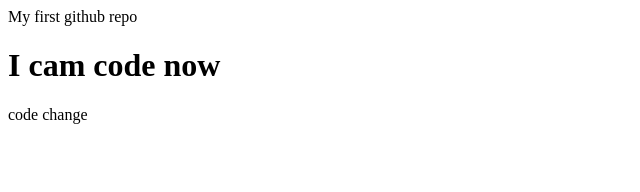
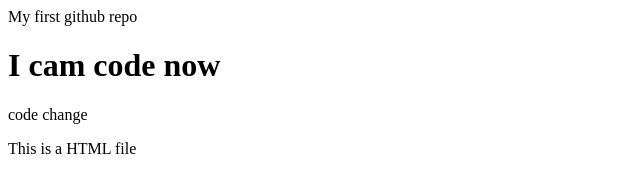
Before and after one commit to isteakahmad21/my-first-repo, a plain HTML site: page index.html in a window 1280 px wide. Shown: the whole page, without its empty margins (0-640 px from the left). Drawn offline with Linux system fonts and the light colour scheme.

Commit message:
last one change

```diff
--- a/index.html
+++ b/index.html
@@ -11,6 +11,7 @@
 
     <h1>I cam code now</h1>
     <P>code change</P>
+    <P>This is a HTML file</P>
 
 </body>
 </html>
```
